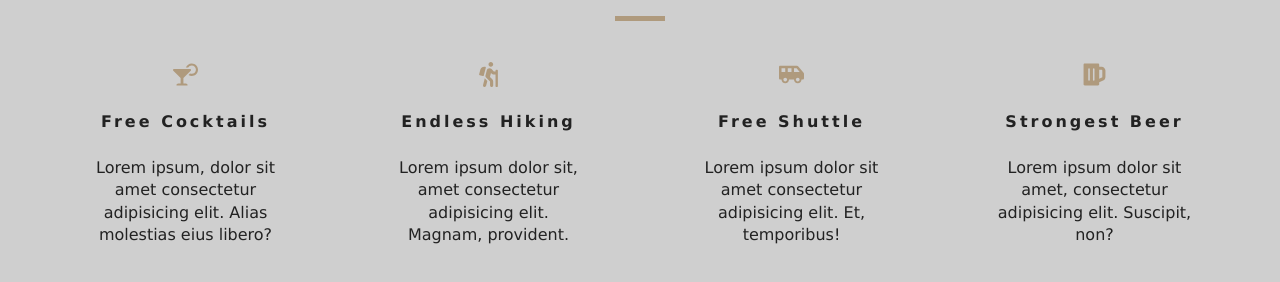
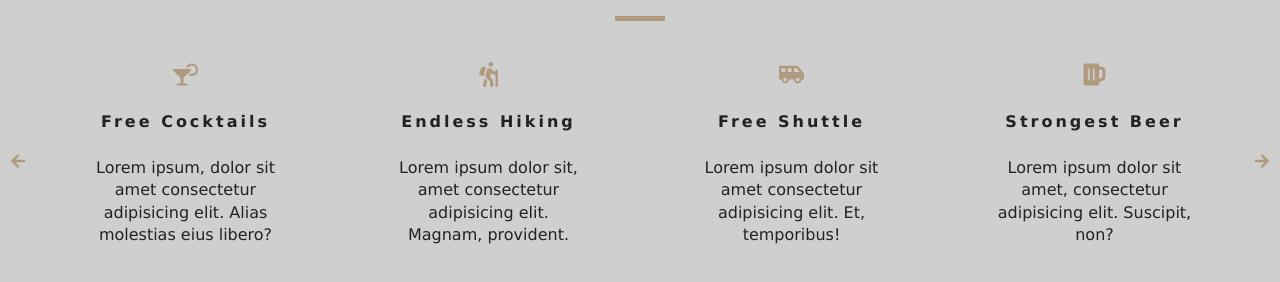
Before and after one commit to surtich/enunciado-examen, a React (Create React App) app: page / in a window 1280 px wide. Shown: the part 798-1080 px from the top of the page. Built offline with nearby package versions, Linux system fonts and the light colour scheme.

Commit message:
[Slider] Implemented a static version

```diff
--- a/src/components/Services.tsx
+++ b/src/components/Services.tsx
@@ -1,7 +1,14 @@
 import React, { Component } from "react";
 import { Service } from "../types/service";
 import ServiceComponent from "./Service";
+import Slider from "./Slider";
 import Title from "./Title";
+
+const getItems = (services: Service[]) =>
+  services.map(service => ({
+    id: service.id,
+    item: <ServiceComponent service={service} />
+  }));
 
 export default class Services extends Component<{
   services: Service[];
@@ -11,15 +18,7 @@ export default class Services extends Component<{
     return (
       <section className="services">
         <Title title="services" />
-        <div className="row">
-          <div className="services-center">
-            {services.map(service => (
-              <div className="col-1-of-4" key={`item-${service.id}`}>
-                <ServiceComponent service={service} />
-              </div>
-            ))}
-          </div>
-        </div>
+        <Slider size={4} items={getItems(services)} />
       </section>
     );
   }
--- /dev/null
+++ b/src/components/Slider.tsx
@@ -0,0 +1,90 @@
+import React, { Component } from "react";
+import { FaArrowLeft, FaArrowRight } from "react-icons/fa";
+
+type SliderProps = {
+  size?: number;
+  initialPos?: number;
+  items: { id: string | number; item: JSX.Element }[];
+};
+
+type SliderState = {
+  pos: number;
+};
+
+export default class Slider extends Component<SliderProps, SliderState> {
+  constructor(props: SliderProps) {
+    super(props);
+
+    this.size =
+      !props.size || props.size > props.items.length
+        ? Math.floor(props.items.length / 2)
+        : props.size;
+
+    this.state = {
+      pos:
+        !props.initialPos || props.initialPos > props.items.length - 1
+          ? 0
+          : props.initialPos
+    };
+  }
+  size: number = 0;
+
+  render() {
+    const { items } = this.props;
+    const size =
+      !this.props.size || this.props.size > items.length
+        ? Math.floor(items.length / 2)
+        : this.props.size;
+    const { pos } = this.state;
+
+    const showItems = items
+      .slice(pos, pos + size)
+      .concat(
+        pos + size > items.length
+          ? items.slice(0, pos + size - items.length)
+          : []
+      );
+
+    return (
+      <div
+        className="row"
+        style={{ position: "relative" }}
+        data-testid="slider"
+      >
+        <div className="slider-center">
+          <div className="slider-arrows">
+            <span
+              className="slider-arrows-left"
+              data-testid="slider-left"
+              onClick={() =>
+                this.setState({
+                  pos: pos > 0 ? pos - 1 : items.length - 1
+                })
+              }
+            >
+              <FaArrowLeft />
+            </span>
+            <span
+              className="slider-arrows-right"
+              data-testid="slider-right"
+              onClick={() =>
+                this.setState({
+                  pos: pos < items.length - 1 ? pos + 1 : 0
+                })
+              }
+            >
+              <FaArrowRight />
+            </span>
+          </div>
+          {showItems.map(({ item, id }) => {
+            return (
+              <div className={`col-1-of-${size}`} key={`item-${id}`}>
+                {item}
+              </div>
+            );
+          })}
+        </div>
+      </div>
+    );
+  }
+}
--- a/src/sass/abstracts/_variables.scss
+++ b/src/sass/abstracts/_variables.scss
@@ -17,7 +17,7 @@ $main-transition: all 0.3s linear;
 $main-spacing: 3px;
 
 // GRID
-$cols: 4;
+$cols: 12;
 $grid-width: 100%;
 $gutter-vertical: 8rem;
 $gutter-horizontal: 6rem;
--- a/src/sass/components/_Services.scss
+++ b/src/sass/components/_Services.scss
@@ -2,11 +2,6 @@
   padding: 5rem 0;
   background: $dark-grey;
   text-align: center;
-}
-
-.services-center {
-  width: 90vw;
-  margin: 0 auto;
 }
 
 .service span {
--- /dev/null
+++ b/src/sass/components/_Slider.scss
@@ -0,0 +1,22 @@
+.slider {
+  &-center {
+    width: 90vw;
+    margin: 0 auto;
+  }
+
+  &-arrows {
+    color: $primary-color;
+
+    &-left {
+      position: absolute;
+      left: 1rem;
+      top: 50%;
+    }
+
+    &-right {
+      position: absolute;
+      right: 1rem;
+      top: 50%;
+    }
+  }
+}
--- a/src/sass/main.scss
+++ b/src/sass/main.scss
@@ -11,6 +11,7 @@
 @import "components/Hero";
 @import "components/Navbar";
 @import "components/Services";
+@import "components/Slider";
 @import "components/Title";
 
 @import "layout/grid";
```
Also changed, not shown: 1 other file (tests, documents, lock files or other folders).
